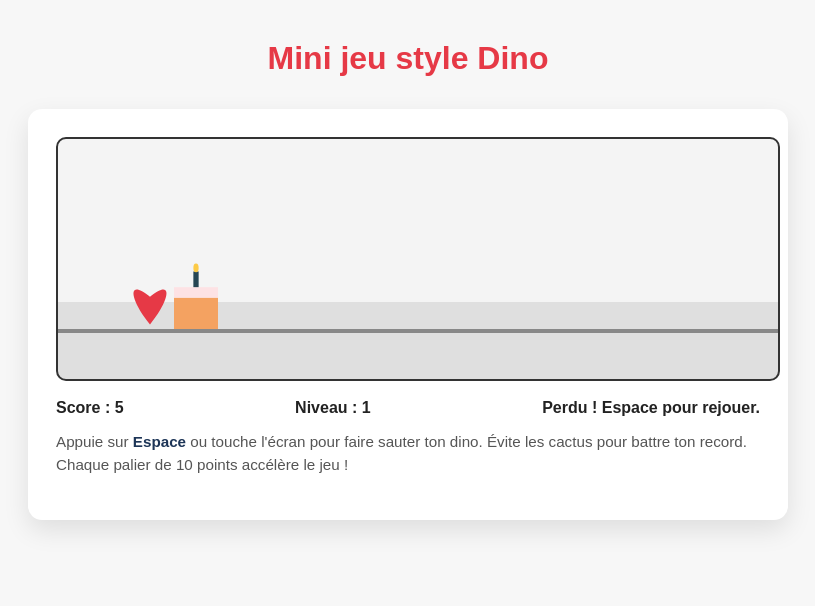
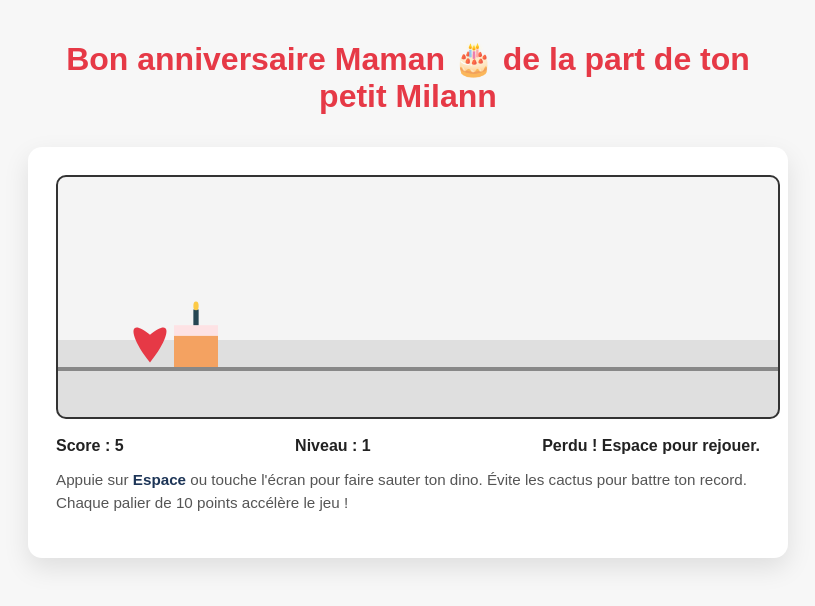
Before and after one commit to AAyachi328/ines, a plain HTML site: page erwan/papa.html in a window 1280 px wide. Shown: the whole page, without its empty margins (232-1047 px from the left). Drawn offline with Linux system fonts and the light colour scheme.

Commit message:
Update papa.html

```diff
--- a/erwan/papa.html
+++ b/erwan/papa.html
@@ -59,7 +59,7 @@
     </style>
   </head>
   <body>
-    <h1>Mini jeu style Dino</h1>
+    <h1>Bon anniversaire Maman 🎂 de la part de ton petit Milann </h1>
     <div class="game-wrapper">
       <canvas id="game" width="720" height="240"></canvas>
 
```
